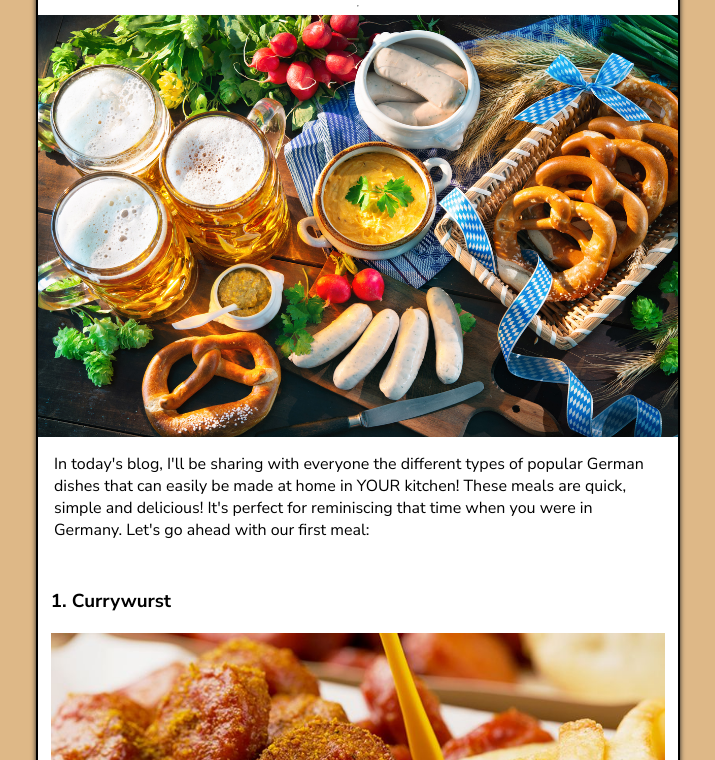
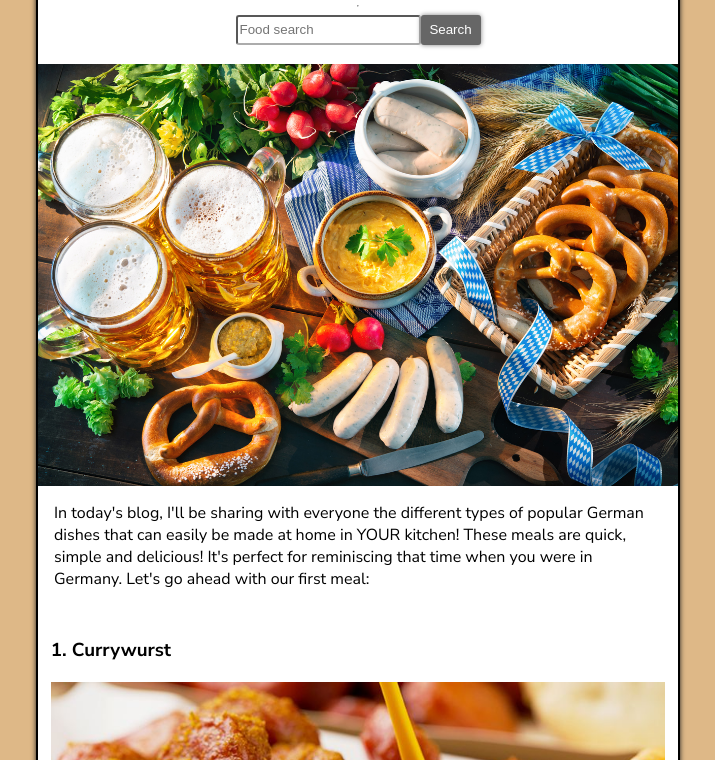
Before and after one commit to Britneigh/recipes-blog-js, a plain HTML site: page index.html in a window 1280 px wide. Shown: the part 207-967 px from the top of the page, without its empty margins (282-997 px from the left). Drawn offline with Linux system fonts and the light colour scheme.

Commit message:
Searchbar added

```diff
--- a/blog.css
+++ b/blog.css
@@ -21,6 +21,36 @@ header {
 
 .main-nav ul li {
     cursor: pointer;
+}
+
+.search-container {
+    display: flex;
+    max-width: 50%;
+    margin: 0 auto;
+    margin-bottom: 3%;
+}
+
+.search-field {
+    height: 30px;
+    border-color: rgb(172, 172, 172);
+    border-radius: 3px;
+}
+
+#search {
+    width: 60px;
+    height: auto;
+    border-radius: 3px;
+    border: 0;
+    cursor: pointer;
+    background-color: rgb(102, 102, 102);
+    color: white;
+    padding: 0 2%;
+    transition: 0.5s;
+    box-shadow: 0 0 5px rgb(129, 129, 129);
+}
+
+#search:hover {
+    background-color: rgb(0, 0, 0);
 }
 
 body {
--- a/index.html
+++ b/index.html
@@ -29,6 +29,10 @@
             </div> <!--Language list ends-->
         </header>
         <hr>
+    <div class="search-container">
+        <input type="search" class="search-field" placeholder="Food search">
+        <button id="search">Search</button>
+    </div>
         <img id="background" src="Images\German-food.jpg" alt="background image">
         <p id="main-text"> In today's blog, I'll be sharing with everyone the different types of popular
             German dishes that can easily be made at home in YOUR kitchen! These meals are quick, simple and delicious! It's perfect for reminiscing that time when you
```
Also changed, not shown: Images/German-food2.jpg (deleted), Images/German-food3.jpg (deleted).
